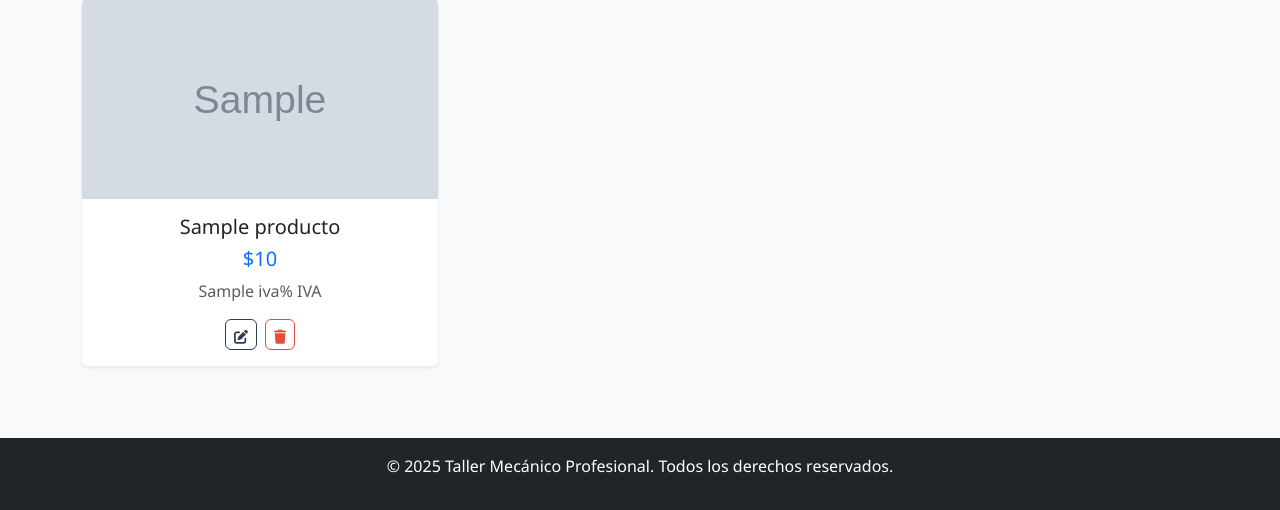
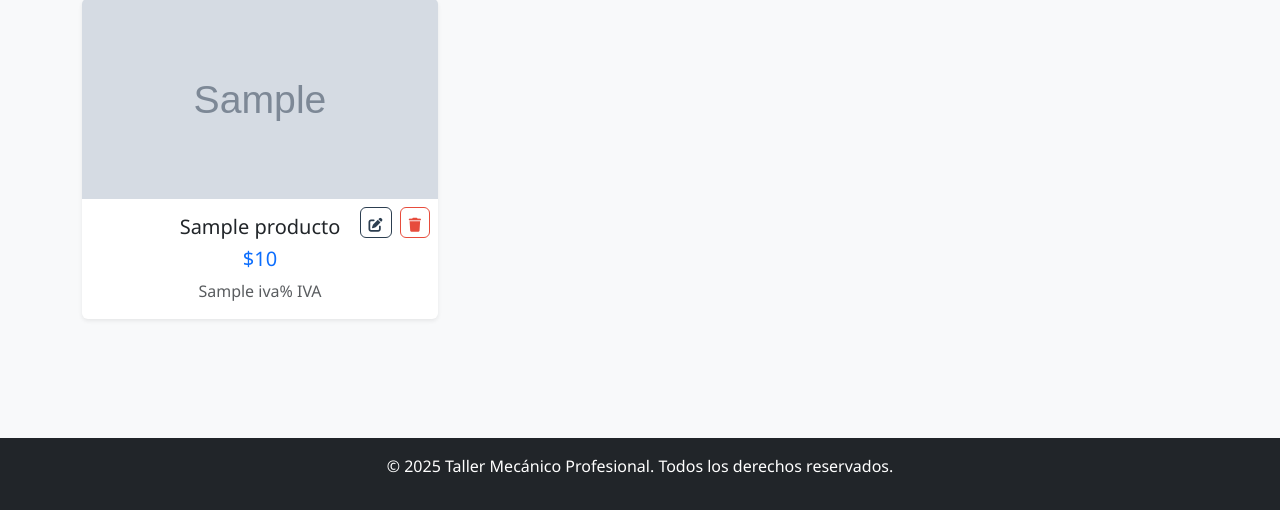
Before and after one commit to anntnzrb/sis-taller-mecanico, a Django app: template templates/productos/list.html in a window 1280 px wide. Shown: the part 290-800 px from the top of the page. Run offline with Django 5.2, Linux system fonts and the light colour scheme; the template is opened without the code that fills it: most values are stand-ins (such as "Sample title", 1, 10 or a date in 2020); grey boxes marked "Sample" are stand-in pictures.

Commit message:
fix: move card action buttons to top-right corner
- Reposition edit/delete buttons from bottom to top-right of all cards
- Apply consistent positioning across trabajadores, productos, and proveedores
- Use position-absolute with top-0 end-0 for precise corner placement
- Add CSS \!important rules to ensure reliable button positioning
- Improve card layout by removing buttons from content flow
- Better UX with easily accessible action buttons in consistent location

```diff
--- a/static/css/style.css
+++ b/static/css/style.css
@@ -51,6 +51,16 @@ header {
     border: none;
     box-shadow: 0 0.125rem 0.25rem rgba(0,0,0,0.075);
     transition: box-shadow 0.15s ease-in-out;
+}
+
+/* Ensure card buttons are positioned correctly */
+.card .position-relative {
+    position: relative !important;
+}
+
+.card .position-absolute {
+    position: absolute !important;
+    z-index: 10;
 }
 
 .card:hover {
--- a/templates/productos/list.html
+++ b/templates/productos/list.html
@@ -29,21 +29,21 @@
                         </div>
                     {% endif %}
                 </div>
-                <div class="card-body d-flex flex-column">
+                <div class="card-body d-flex flex-column position-relative">
+                    <div class="position-absolute top-0 end-0 mt-2 me-2">
+                        <a href="{% url 'productos:update' producto.pk %}" class="btn btn-outline-primary btn-sm">
+                            <i class="fas fa-edit"></i>
+                        </a>
+                        <a href="{% url 'productos:delete' producto.pk %}" class="btn btn-outline-danger btn-sm ms-1">
+                            <i class="fas fa-trash"></i>
+                        </a>
+                    </div>
                     <div class="flex-grow-1">
                         <h5 class="card-title text-center">{{ producto.nombre }}</h5>
                         <div class="text-center">
                             <div class="h5 text-primary">${{ producto.precio }}</div>
                             <div class="text-muted">{{ producto.iva }}% IVA</div>
                         </div>
-                    </div>
-                    <div class="d-flex justify-content-center gap-2 mt-3">
-                        <a href="{% url 'productos:update' producto.pk %}" class="btn btn-outline-primary btn-sm">
-                            <i class="fas fa-edit"></i>
-                        </a>
-                        <a href="{% url 'productos:delete' producto.pk %}" class="btn btn-outline-danger btn-sm">
-                            <i class="fas fa-trash"></i>
-                        </a>
                     </div>
                 </div>
             </div>
```
Also changed, not shown: templates/proveedores/list.html (+9 -9 lines), templates/trabajadores/list.html (+9 -9 lines).
